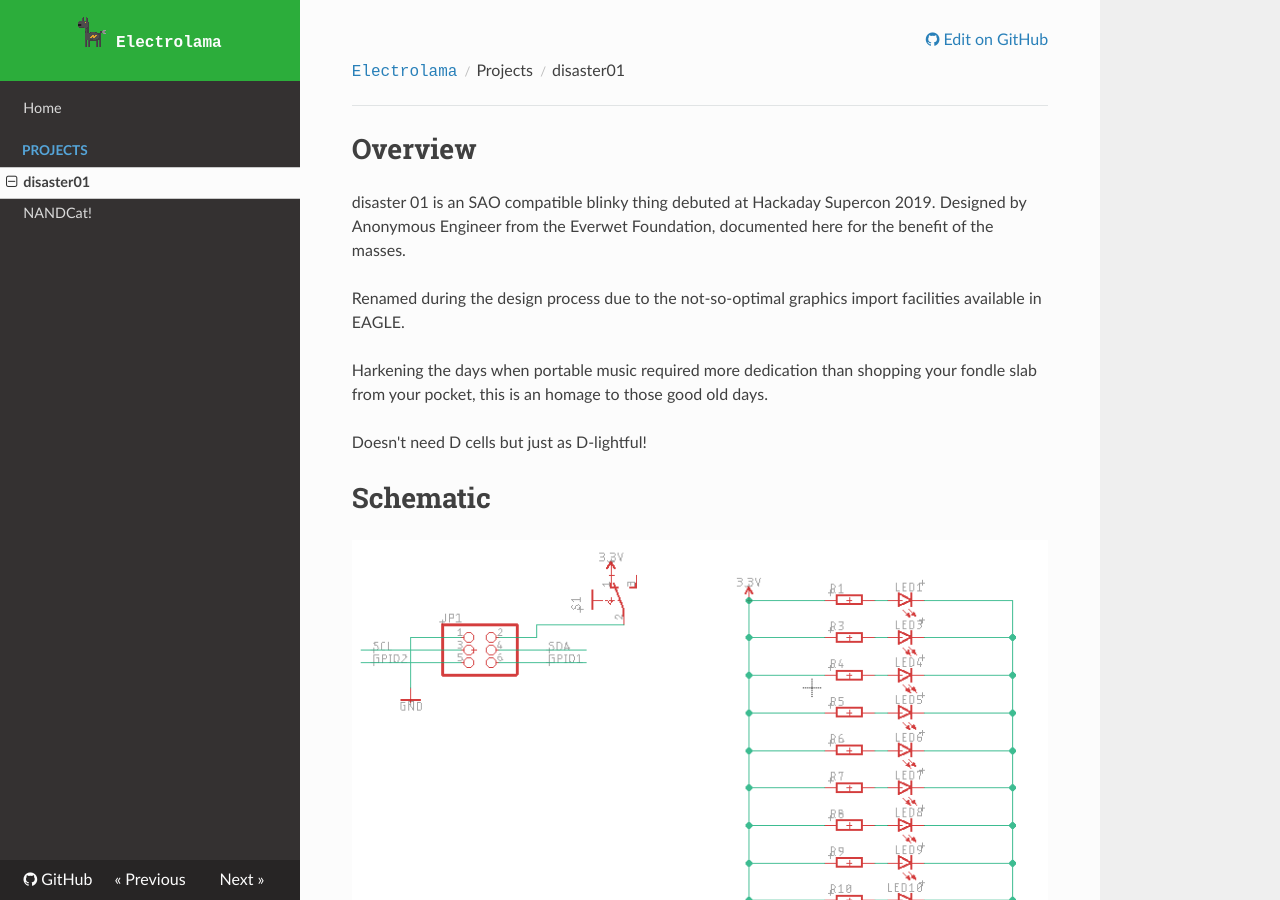
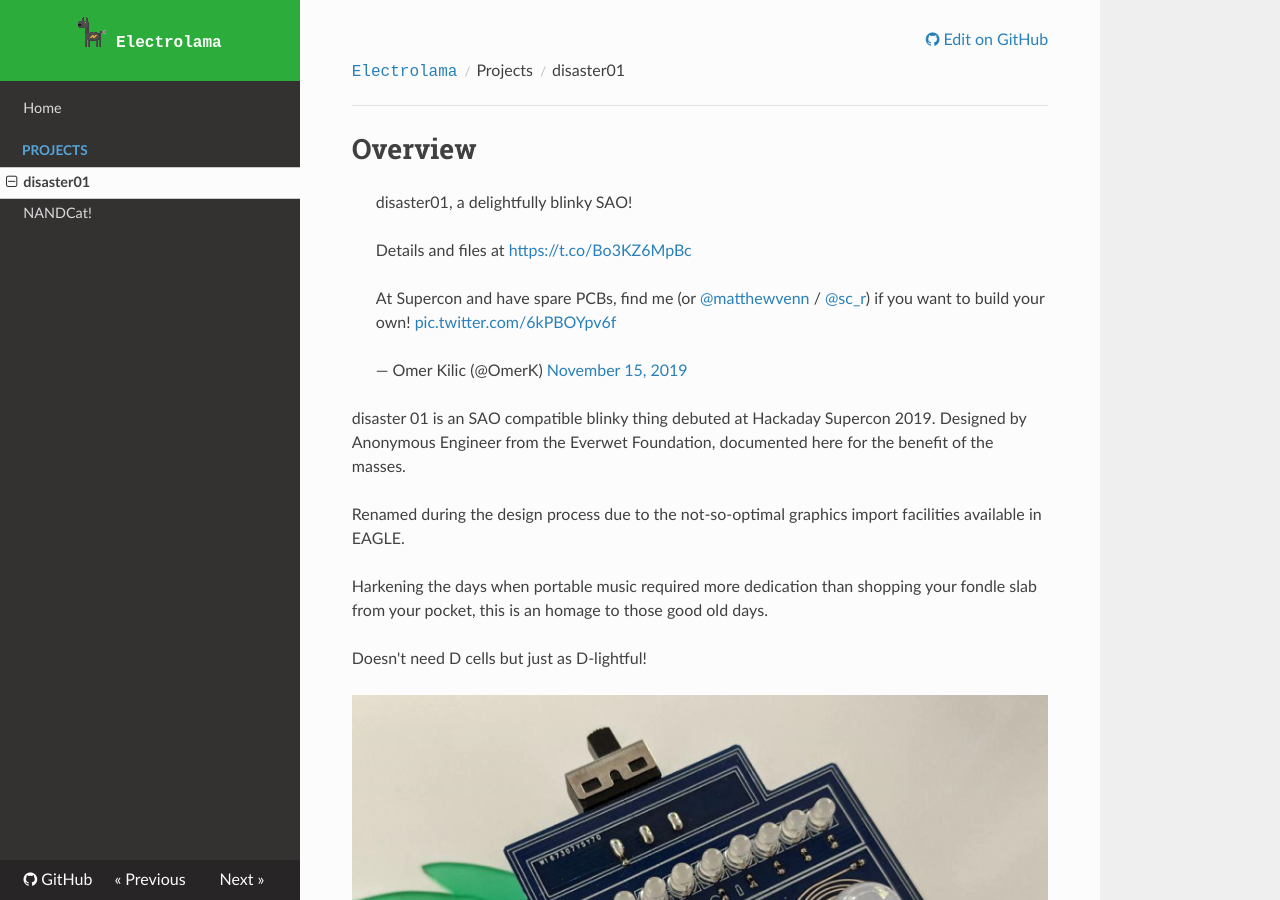
Before and after one commit to paul-jewell/docs, an MkDocs documentation site: the page built from docs/projects/disaster01.md, in a window 1280 px wide and 900 px high. Built offline with MkDocs 1.6.1, drawn with Linux system fonts in a browser that asks for light colours; nearby versions of some CDN libraries; comment, search, counter and statistics services are not loaded.

Commit message:
dis01 embed video tweet, addd photo

```diff
--- a/docs/projects/disaster01.md
+++ b/docs/projects/disaster01.md
@@ -1,6 +1,8 @@
 title: disaster01
 
 # Overview
+
+<blockquote class="twitter-tweet"><p lang="en" dir="ltr">disaster01, a delightfully blinky SAO!<br><br>Details and files at <a href="https://t.co/Bo3KZ6MpBc">https://t.co/Bo3KZ6MpBc</a><br><br>At Supercon and have spare PCBs, find me (or <a href="https://twitter.com/matthewvenn?ref_src=twsrc%5Etfw">@matthewvenn</a> / <a href="https://twitter.com/sc_r?ref_src=twsrc%5Etfw">@sc_r</a>) if you want to build your own! <a href="https://t.co/6kPBOYpv6f">pic.twitter.com/6kPBOYpv6f</a></p>&mdash; Omer Kilic (@OmerK) <a href="https://twitter.com/OmerK/status/1195436338029285376?ref_src=twsrc%5Etfw">November 15, 2019</a></blockquote> <script async src="https://platform.twitter.com/widgets.js" charset="utf-8"></script>
 
 disaster 01 is an SAO compatible blinky thing debuted at Hackaday Supercon 2019. Designed by Anonymous Engineer from the Everwet Foundation, documented here for the benefit of the masses.
 
@@ -9,6 +11,8 @@ Renamed during the design process due to the not-so-optimal graphics import faci
 Harkening the days when portable music required more dedication than shopping your fondle slab from your pocket, this is an homage to those good old days.
 
 Doesn't need D cells but just as D-lightful!
+
+![](/_assets/disaster01.jpg)
 
 
 # Schematic
```
Also changed, not shown: docs/_assets/disaster01.jpg (added).
